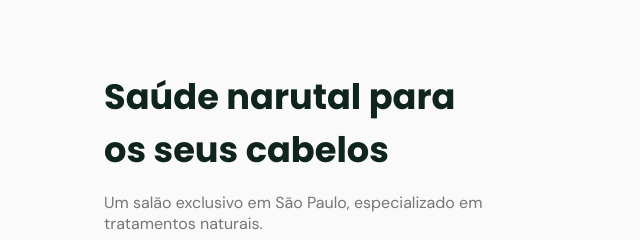
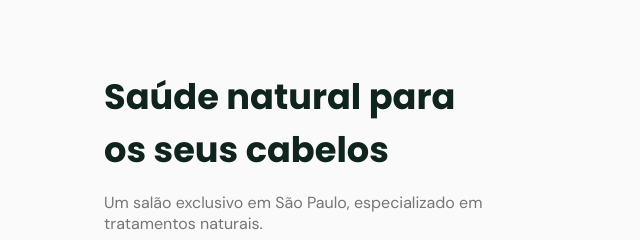
Before and after one commit to xarutom/OriginSix, a plain HTML site: page index.html in a window 1280 px wide. Shown: the part 162-402 px from the top of the page, 0-640 px from the left. Drawn offline with nearby package versions, Linux system fonts and the light colour scheme; files whose address does not match are found by name.

Commit message:
Update index.html

```diff
--- a/index.html
+++ b/index.html
@@ -50,7 +50,7 @@
        />
      </div>
      <div class="text">
-      <h2 class="title">Saúde narutal para os seus cabelos</h2>
+      <h2 class="title">Saúde natural para os seus cabelos</h2>
       <p>
        Um salão exclusivo em São Paulo, especializado em tratamentos naturais.
       </p>
```
